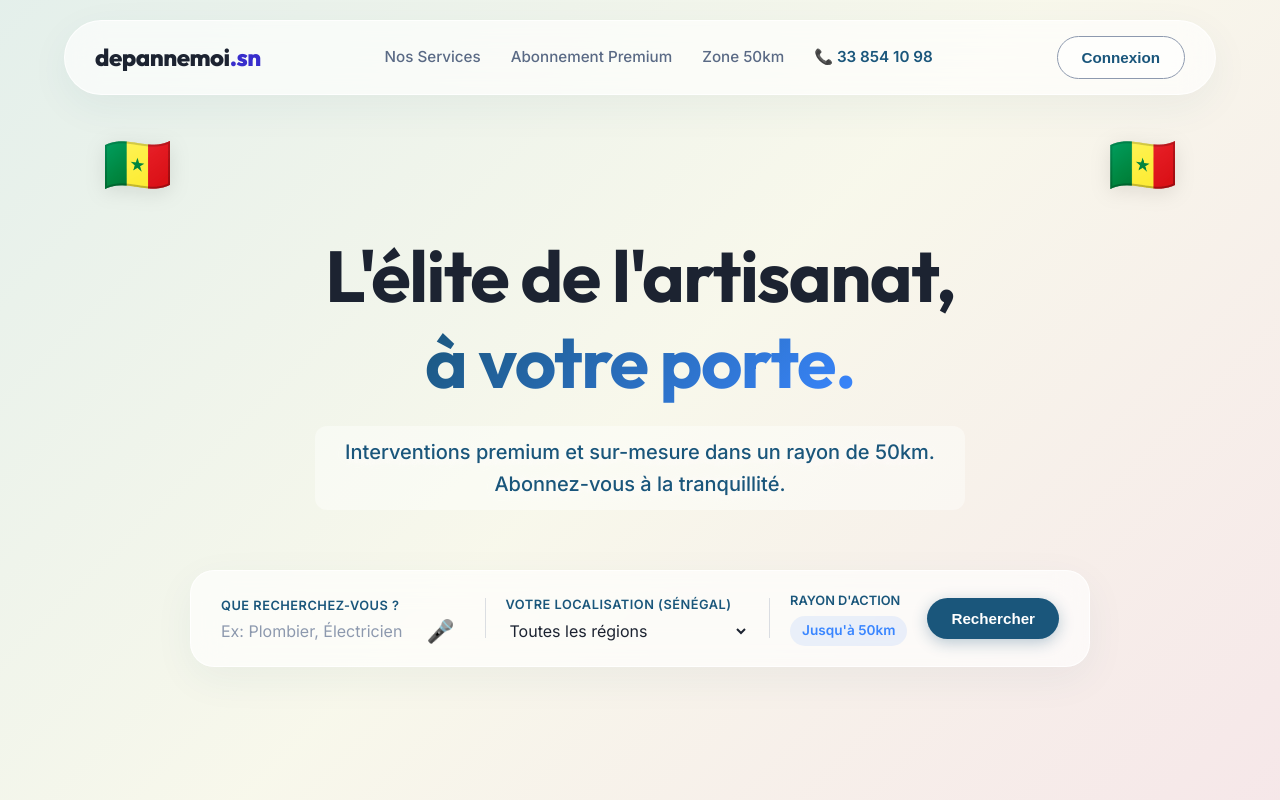
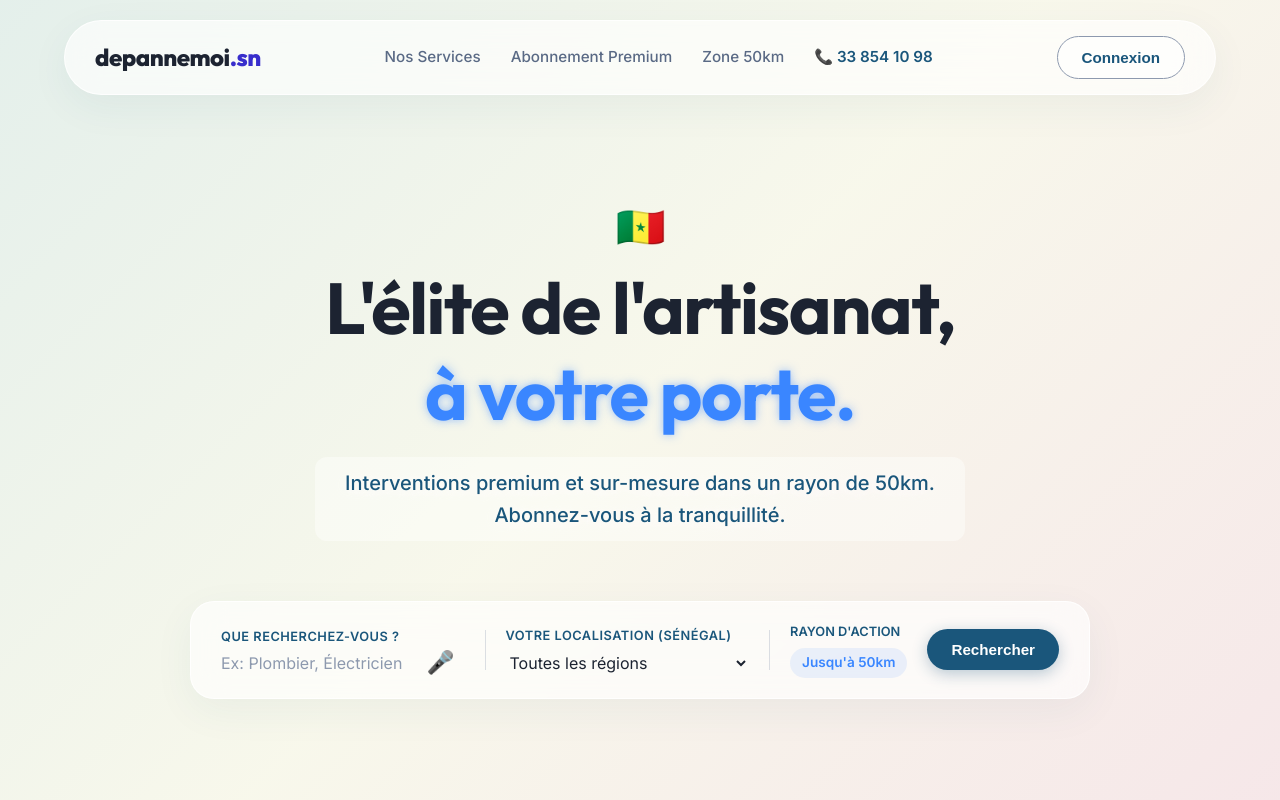
Before and after one commit to cheikhtngom-lang/Depanne-moi, a website: page index.html in a window 1280 px wide. Shown: the top 800 px of the page. Drawn offline with nearby package versions, Linux system fonts and the light colour scheme.

```diff
--- a/index.html
+++ b/index.html
@@ -47,7 +47,7 @@
     <!-- Hero Section -->
     <header class="hero">
         <div class="hero-content hidden">
-            <h1>L'élite de l'artisanat,<br><span class="text-gradient">à votre porte.</span></h1>
+            <h1><span style="font-size: 2.5rem; display: block; margin-bottom: 15px;">🇸🇳</span>L'élite de l'artisanat,<br><span style="color: #3A86FF; text-shadow: 0 0 10px rgba(58, 134, 255, 0.5);">à votre porte.</span></h1>
             <p class="subtitle">Interventions premium et sur-mesure dans un rayon de 50km. Abonnez-vous à la
                 tranquillité.</p>
 
--- a/style.css
+++ b/style.css
@@ -199,24 +199,7 @@
     background: linear-gradient(135deg, rgba(0, 133, 63, 0.08) 0%, rgba(253, 239, 66, 0.08) 50%, rgba(227, 27, 35, 0.08) 100%);
 }
 
-.hero::before, .hero::after {
-    content: "🇸🇳";
-    position: absolute;
-    top: 120px;
-    font-size: 3.5rem;
-    filter: drop-shadow(0 4px 10px rgba(0,0,0,0.1));
-    z-index: 0;
-}
 
-.hero::before {
-    left: 8%;
-    animation: float 4s ease-in-out infinite;
-}
-
-.hero::after {
-    right: 8%;
-    animation: float 4s ease-in-out infinite reverse;
-}
 
 .hero h1 {
     font-size: 4.5rem;
```
